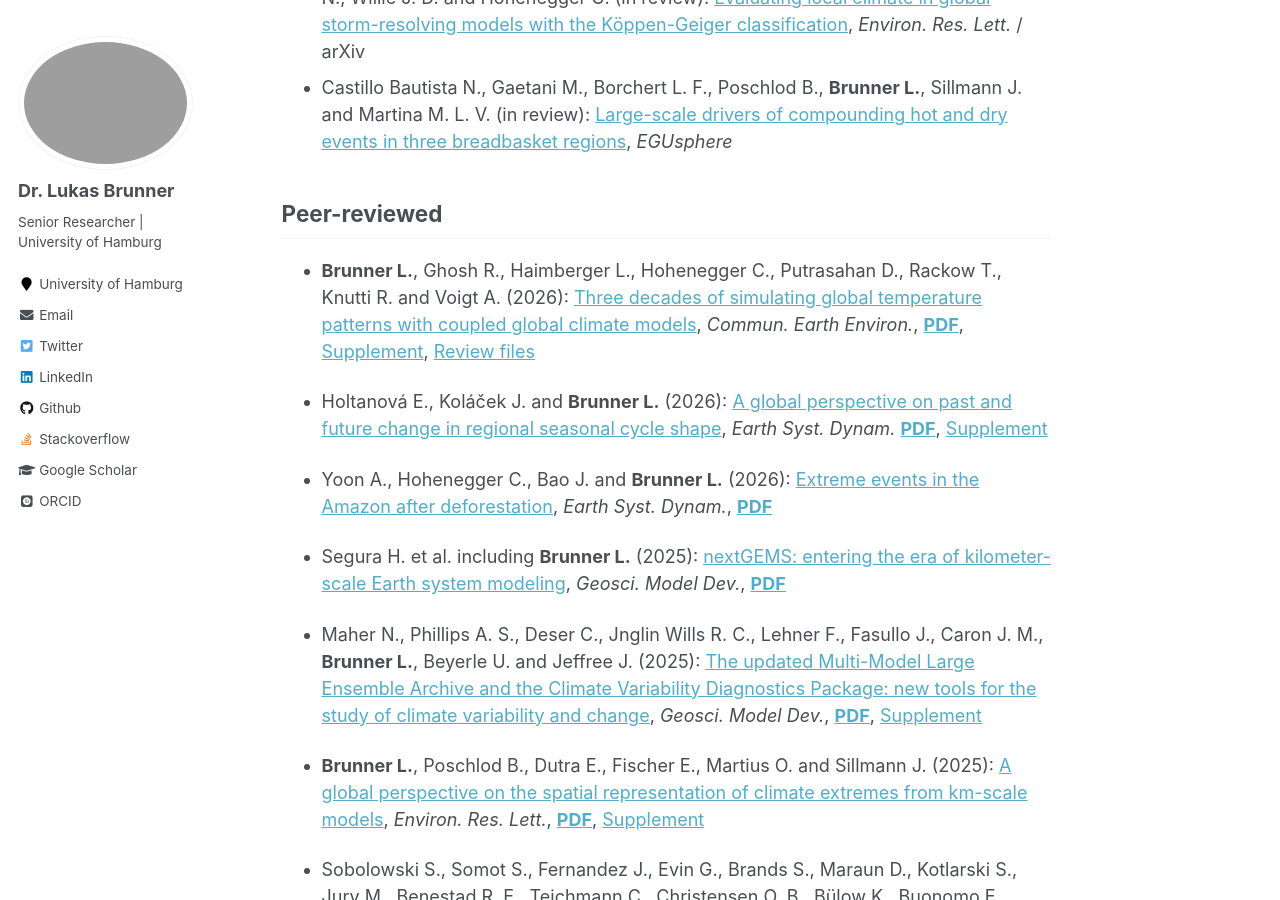
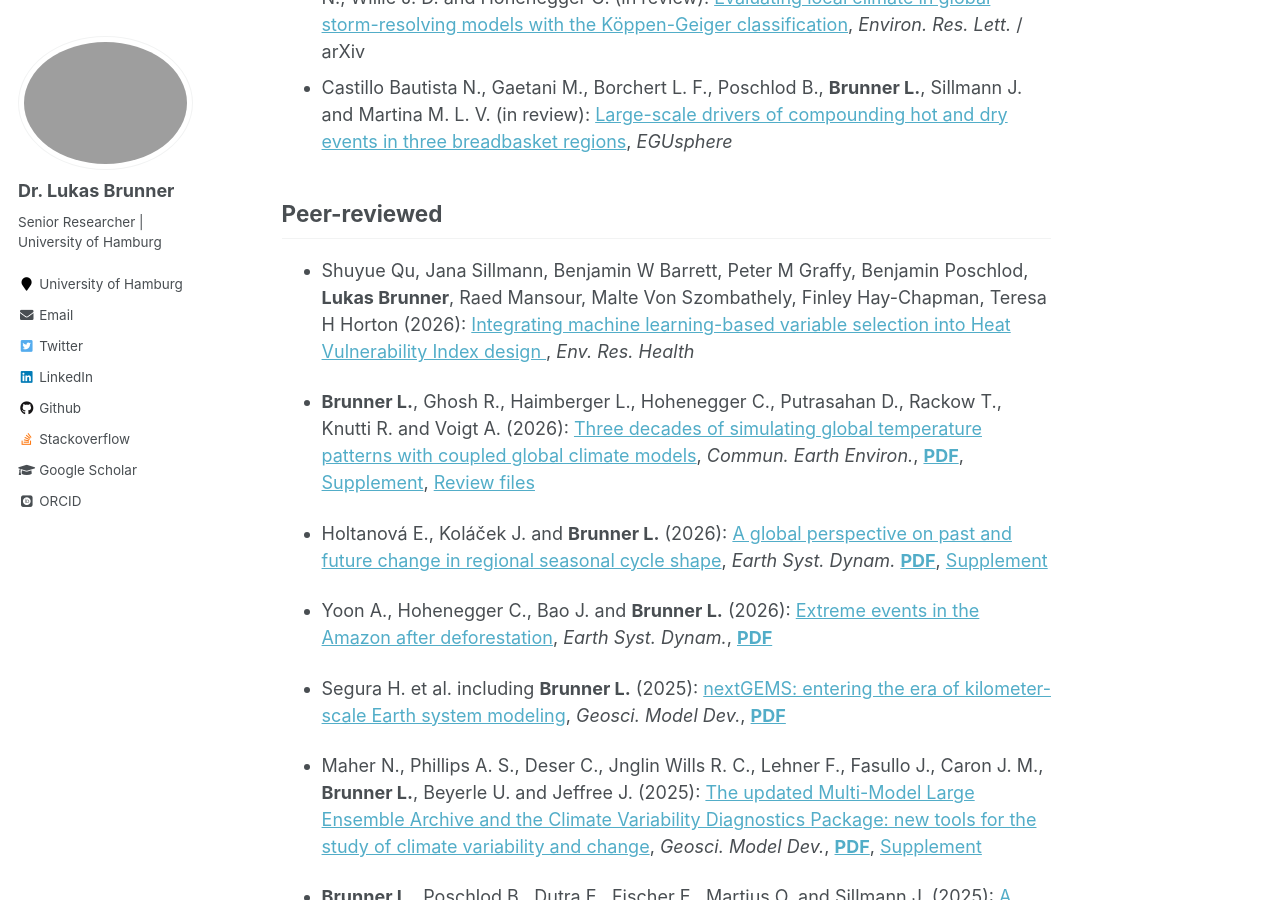
Before and after one commit to lukasbrunner/lukasbrunner.github.io, a Jekyll site: the page built from _publications/publications.md, in a window 1280 px wide and 900 px high, scrolled down 477 px. Built offline with Jekyll 4.4.1, drawn with Linux system fonts in a browser that asks for light colours; some web fonts are replaced.

Commit message:
Update publications.md

```diff
--- a/_publications/publications.md
+++ b/_publications/publications.md
@@ -27,6 +27,11 @@ Peer-reviewed
 __,
 <a href="/publications/" target="_blank"><b>PDF</b></a>
 -->
+
+- Shuyue Qu, Jana Sillmann, Benjamin W Barrett, Peter M Graffy, Benjamin Poschlod, **Lukas Brunner**, Raed Mansour, Malte Von Szombathely, Finley Hay-Chapman, Teresa H Horton (2026):
+<a href="https://doi.org/10.1088/2752-5309/ae9633" target="_blank">Integrating machine learning-based variable selection into Heat Vulnerability Index design
+</a>,
+_Env. Res. Health_
 
 - **Brunner L.**, Ghosh R., Haimberger L., Hohenegger C., Putrasahan D., Rackow T., Knutti R. and Voigt A. (2026):
 <a href="https://doi.org/10.1038/s43247-026-03497-w" target="_blank">Three decades of simulating global temperature patterns with coupled global climate models</a>,
```
